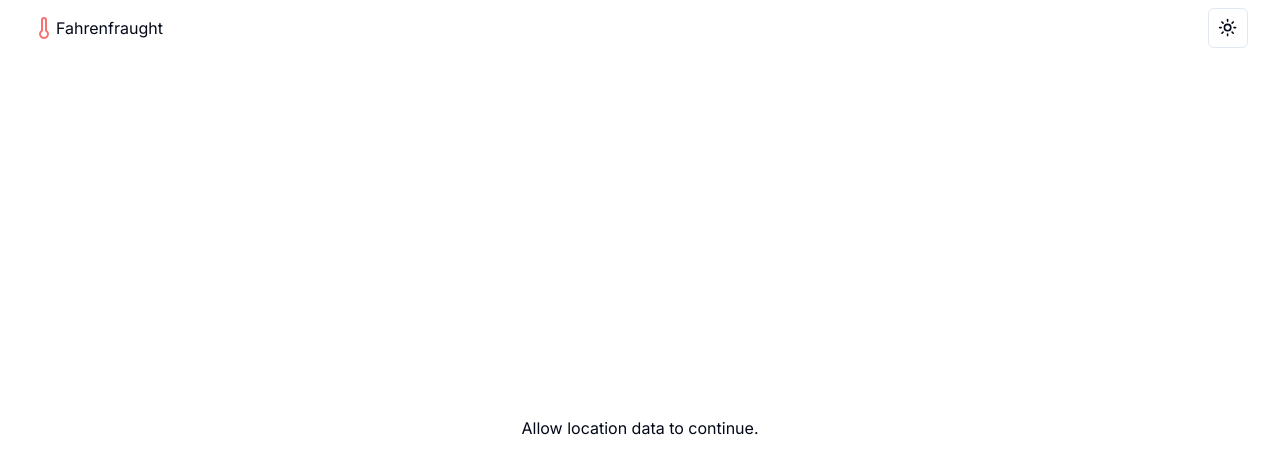
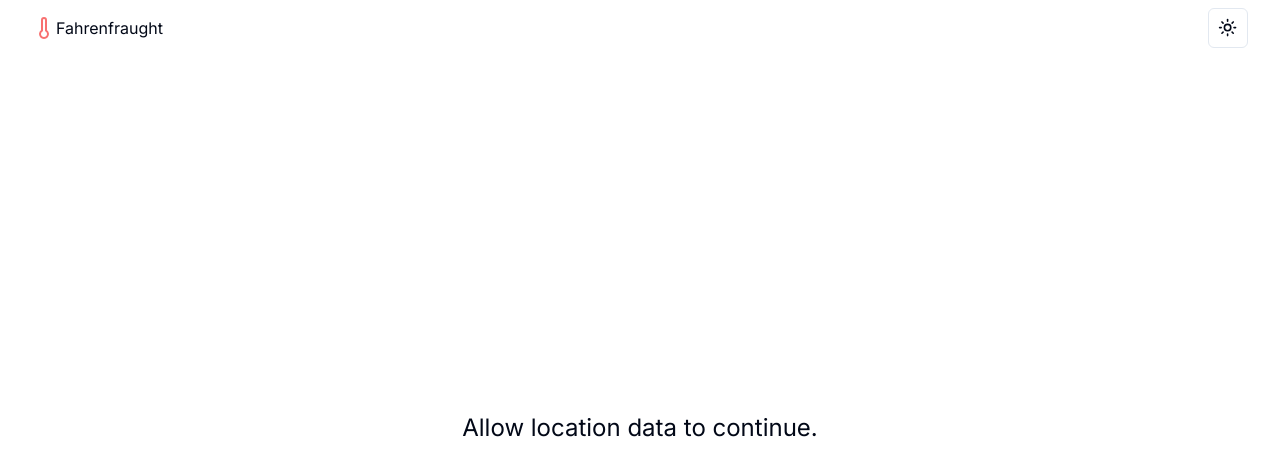
Before and after one commit to ephill/fahrenfraught, a Next.js app: page / in a window 1280 px wide. Shown: the top 476 px of the page. Built offline with nearby package versions, Linux system fonts and the light colour scheme; no server answers.

Commit message:
Improve forecast period layout.

```diff
--- a/src/components/forecastPeriod.tsx
+++ b/src/components/forecastPeriod.tsx
@@ -12,13 +12,15 @@ export const ForecastPeriod = (props: { period: Period }) => {
   const temperature = period.temperature as number;
 
   const temperatureDisplay = useMemo(() => {
-    const t = temperature as number;
-    return `${t}° F / ${convertFahrenheitToCelsius(t)}° C`;
+    const celsius = convertFahrenheitToCelsius(temperature);
+    return `${temperature}° F / ${celsius.toLocaleString(undefined, { minimumFractionDigits: 1, maximumFractionDigits: 1 })}° C`;
   }, [temperature]);
 
   return (
-    <div>
-      {period.name} = {temperatureDisplay}
+    <div className="col-span-3 grid grid-cols-subgrid items-center gap-0 rounded bg-accent px-2 py-1">
+      <div>{period.name}</div>
+      <div />
+      <div className="text-end">{temperatureDisplay}</div>
     </div>
   );
 };
--- a/src/components/forecastPeriods.tsx
+++ b/src/components/forecastPeriods.tsx
@@ -5,11 +5,11 @@ export const ForecastPeriods = (props: { forecast: GetForecastResponse }) => {
   const { forecast } = props;
 
   return (
-    <>
+    <div className="grid grid-cols-3 gap-1">
       {forecast.properties?.periods &&
         forecast.properties.periods.map((p) => (
           <ForecastPeriod key={p.number!} period={p} />
         ))}
-    </>
+    </div>
   );
 };
--- a/src/components/main.tsx
+++ b/src/components/main.tsx
@@ -16,8 +16,10 @@ export const Main = () => {
   }, []);
 
   return (
-    <main className="flex flex-1 flex-col items-center justify-center p-24">
-      {!longLat && <span>Allow location data to continue.</span>}
+    <main className="flex flex-1 flex-col items-center justify-center p-8 md:p-16 lg:p-24">
+      {!longLat && (
+        <span className="text-2xl">Allow location data to continue.</span>
+      )}
       {longLat && <Weather location={longLat} />}
     </main>
   );
--- a/src/components/weather.tsx
+++ b/src/components/weather.tsx
@@ -25,7 +25,7 @@ export const Weather = (props: { location: GeoLocation }) => {
   }
 
   return (
-    <div className="flex flex-col">
+    <div className="flex flex-col gap-2">
       <Location point={point} />
       <ForecastPeriods forecast={forecast} />
     </div>
```
